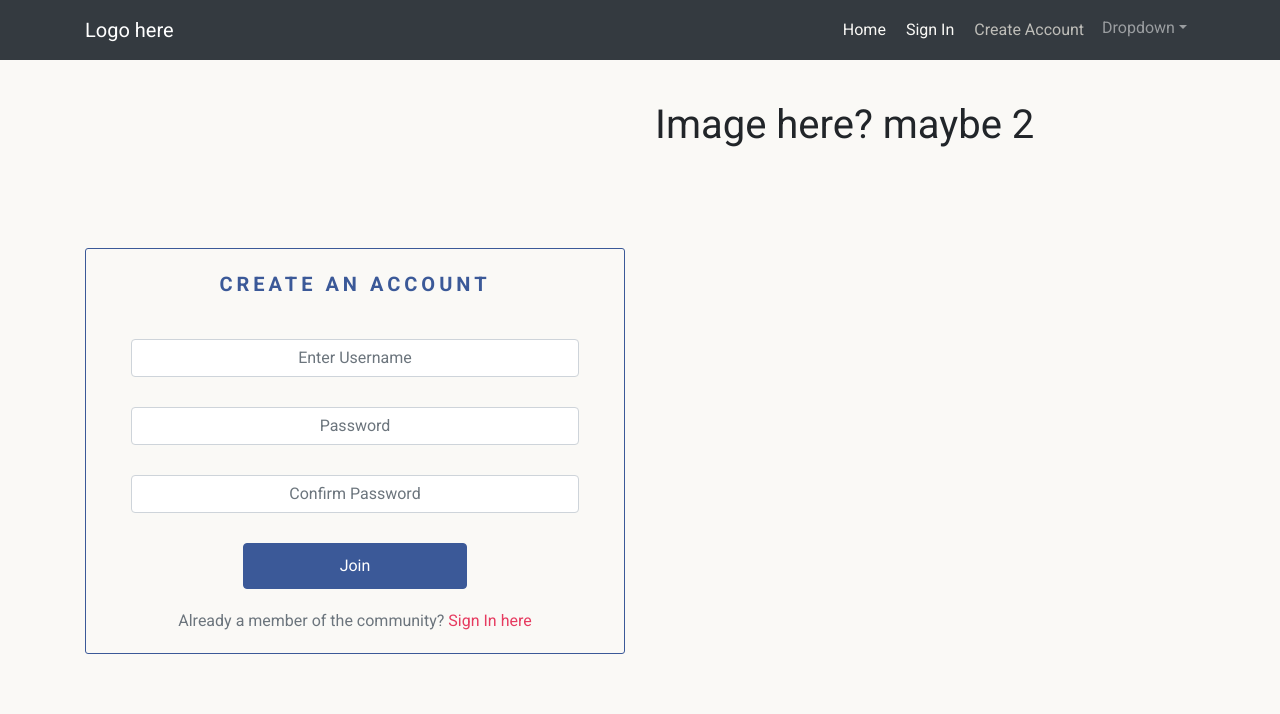
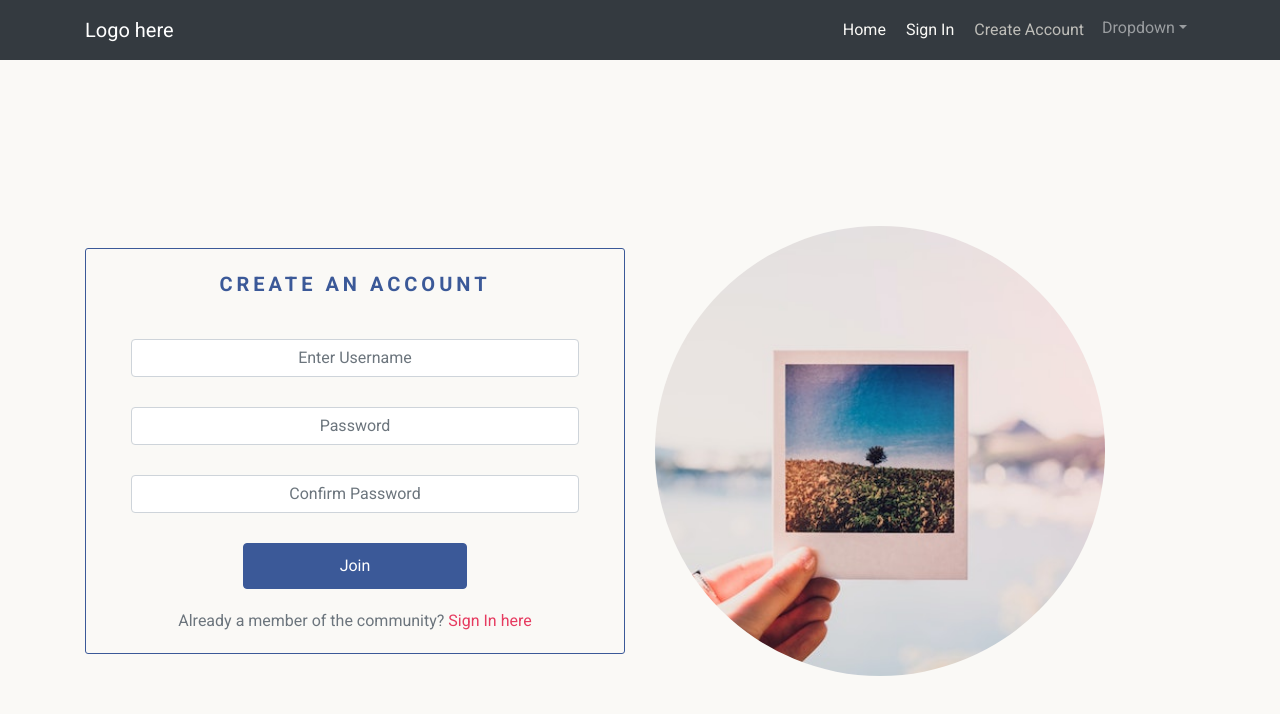
Before and after one commit to dantaylor28/polaroid-social-media-frontend, a React (Create React App) app: page /create/account in a window 1280 px wide. Shown: the top 714 px of the page. Built offline with nearby package versions, Linux system fonts and the light colour scheme.

Commit message:
Insert sign up image and display it within a circular container

```diff
--- a/src/pages/auth/CreateAccountForm.js
+++ b/src/pages/auth/CreateAccountForm.js
@@ -1,8 +1,9 @@
 import React from "react";
-import { Col, Container, Row, Form, Button } from "react-bootstrap";
+import { Col, Container, Row, Form, Button, Image } from "react-bootstrap";
 import styles from "../../styles/CreateAccountForm.module.css";
 import btnStyles from "../../styles/Button.module.css";
 import { Link } from "react-router-dom";
+import signup from "../../assets/signup.png"
 
 const CreateAccountForm = () => {
   return (
@@ -57,8 +58,8 @@ const CreateAccountForm = () => {
           </div>
         </Container>
       </Col>
-      <Col md={6}>
-        <h1>Image here? maybe 2</h1>
+      <Col className={`${styles.SignUpImgCol} my-auto`} md={6}>
+        <Image className={styles.FormImage} src={signup}/>
       </Col>
     </Row>
   );
--- a/src/styles/CreateAccountForm.module.css
+++ b/src/styles/CreateAccountForm.module.css
@@ -42,3 +42,14 @@
   margin-top: 20px;
   text-align: center;
 }
+
+.SignUpImgCol {
+  height: 450px;
+}
+
+.FormImage {
+  object-fit: cover;
+  height: 450px;
+  width: 450px;
+  border-radius: 50%;
+}
```
Also changed, not shown: src/assets/signup.png (added).
